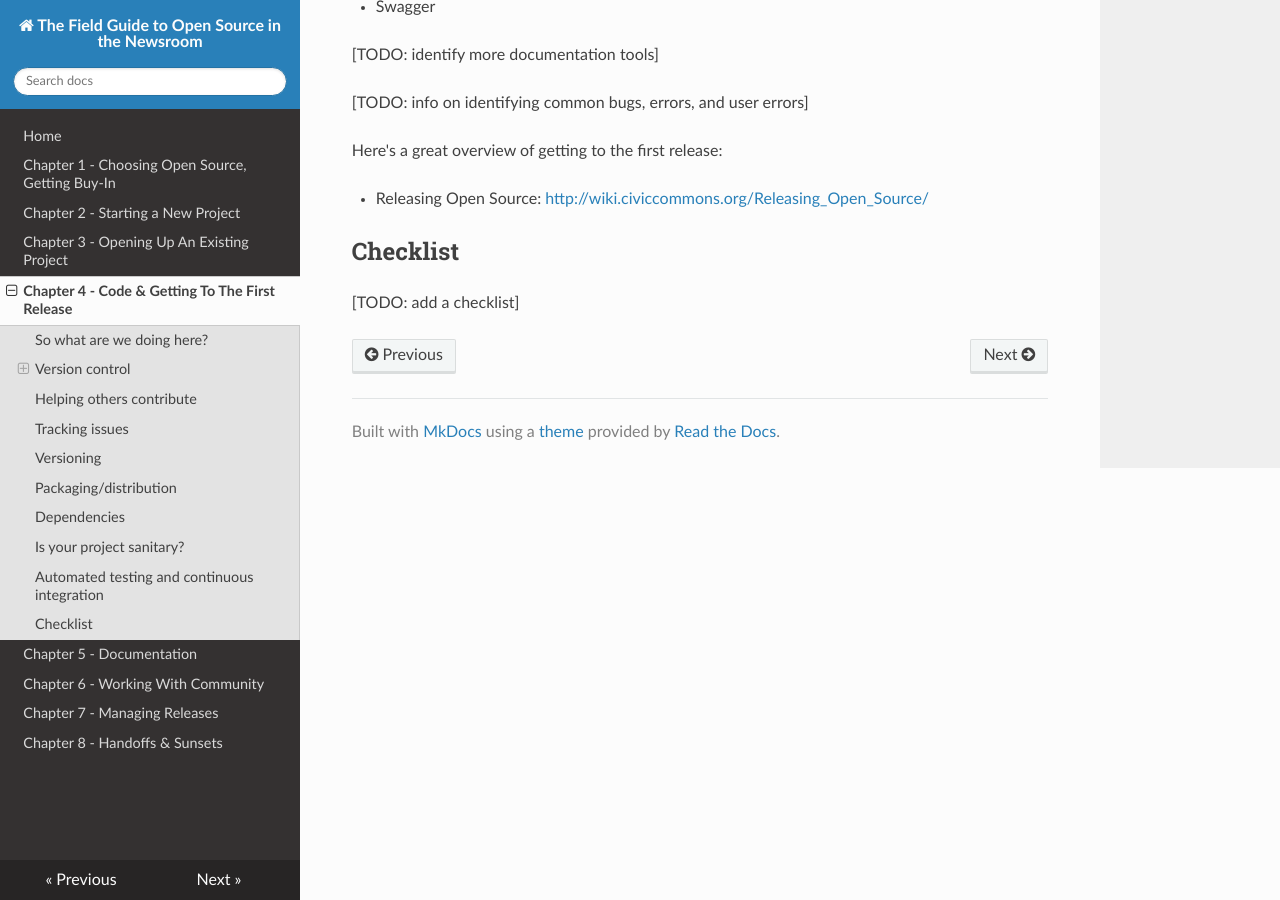
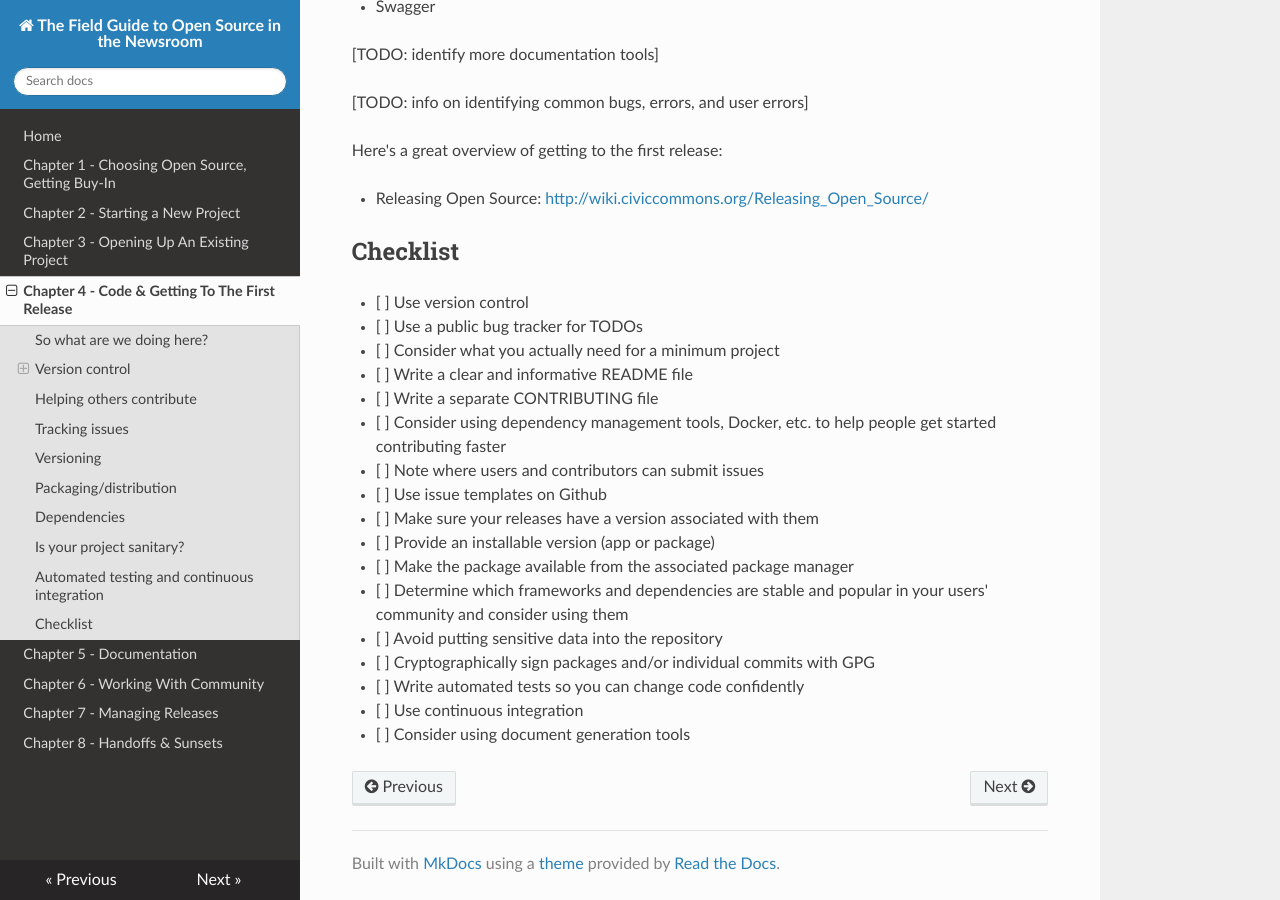
Before and after one commit to OpenNewsLabs/field-guide-open-source-newsroom, an MkDocs documentation site: the page built from docs/Chapter04-Code-First-Release.md, in a window 1280 px wide and 900 px high, scrolled down 4005 px. Built offline with MkDocs 1.6.1, drawn with Linux system fonts in a browser that asks for light colours; nearby versions of some CDN libraries; old or Windows-style settings are respelled for this version of MkDocs.

Commit message:
Add checklist
Add a checklist with items gathered from the chapter.

```diff
--- a/docs/Chapter04-Code-First-Release.md
+++ b/docs/Chapter04-Code-First-Release.md
@@ -158,4 +158,20 @@ Here's a great overview of getting to the first release:
 
 ## Checklist
 
-[TODO: add a checklist]
+- [ ] Use version control
+- [ ] Use a public bug tracker for TODOs
+- [ ] Consider what you actually need for a minimum project
+- [ ] Write a clear and informative README file
+- [ ] Write a separate CONTRIBUTING file
+- [ ] Consider using dependency management tools, Docker, etc. to help people get started contributing faster
+- [ ] Note where users and contributors can submit issues
+- [ ] Use issue templates on Github
+- [ ] Make sure your releases have a version associated with them
+- [ ] Provide an installable version (app or package)
+- [ ] Make the package available from the associated package manager
+- [ ] Determine which frameworks and dependencies are stable and popular in your users' community and consider using them
+- [ ] Avoid putting sensitive data into the repository
+- [ ] Cryptographically sign packages and/or individual commits with GPG
+- [ ] Write automated tests so you can change code confidently
+- [ ] Use continuous integration
+- [ ] Consider using document generation tools
```
